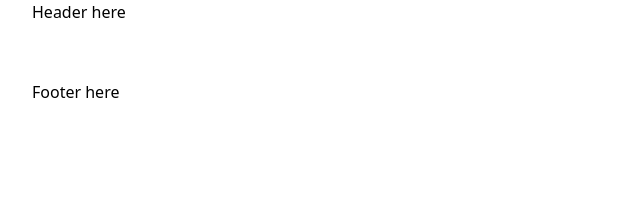
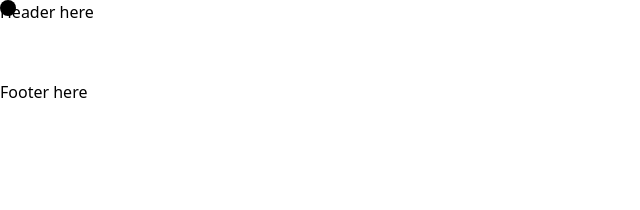
Before and after one commit to FabioDessi/fabiodessi-frontend, a SvelteKit app: page / in a window 1280 px wide. Shown: the top 210 px of the page, without its empty margins (0-640 px from the left). Built offline with nearby package versions, Linux system fonts and the light colour scheme.

Commit message:
feat: basic CustomCursor implementation

```diff
--- /dev/null
+++ b/src/components/CustomCursor/CustomCursor.svelte
@@ -0,0 +1,61 @@
+<script>
+	import { onMount } from 'svelte';
+	import gsap from 'gsap';
+
+	let position = { x: 0, y: 0 };
+	let isCursorVisible = false;
+	let remInPixels;
+	let isThrottled = false;
+	const throttleDuration = 2550;
+
+	onMount(() => {
+		remInPixels = parseFloat(getComputedStyle(document.documentElement).fontSize);
+		const cursorOffset = remInPixels / 2;
+
+		const updatePosition = (event) => {
+			if (isThrottled) return;
+			isThrottled = true;
+			setTimeout(() => {
+				isThrottled = false;
+			}, throttleDuration);
+
+			position = {
+				x: event.clientX - cursorOffset,
+				y: event.clientY - cursorOffset
+			};
+
+			gsap.to('.custom-cursor', {
+				duration: 0.2,
+				x: position.x,
+				y: position.y,
+				ease: 'power2.out'
+			});
+		};
+
+		document.addEventListener('mousemove', updatePosition);
+		document.addEventListener('mouseenter', () => (isCursorVisible = true));
+		document.addEventListener('mouseleave', () => (isCursorVisible = false));
+
+		return () => {
+			document.removeEventListener('mousemove', updatePosition);
+			document.removeEventListener('mouseenter', () => (isCursorVisible = true));
+			document.removeEventListener('mouseleave', () => (isCursorVisible = false));
+		};
+	});
+</script>
+
+{#if isCursorVisible}
+	<div class="custom-cursor" />
+{/if}
+
+<style>
+	.custom-cursor {
+		position: fixed;
+		pointer-events: none;
+		width: 1rem;
+		height: 1rem;
+		background-color: #000;
+		border-radius: 50%;
+		z-index: 9999;
+	}
+</style>
--- a/src/routes/+layout.svelte
+++ b/src/routes/+layout.svelte
@@ -3,11 +3,13 @@
 	import MenuOverlay from '../components/MenuOverlay/MenuOverlay.svelte';
 	import Header from '../components/Header/Header.svelte';
 	import Footer from '../components/Footer/Footer.svelte';
+	import CustomCursor from '../components/CustomCursor/CustomCursor.svelte';
 </script>
 
 <MenuOverlay />
 
-<div class="w-full px-8">
+<div class="w-full">
+	<CustomCursor />
 	<Header />
 	<slot />
 	<Footer />
```
